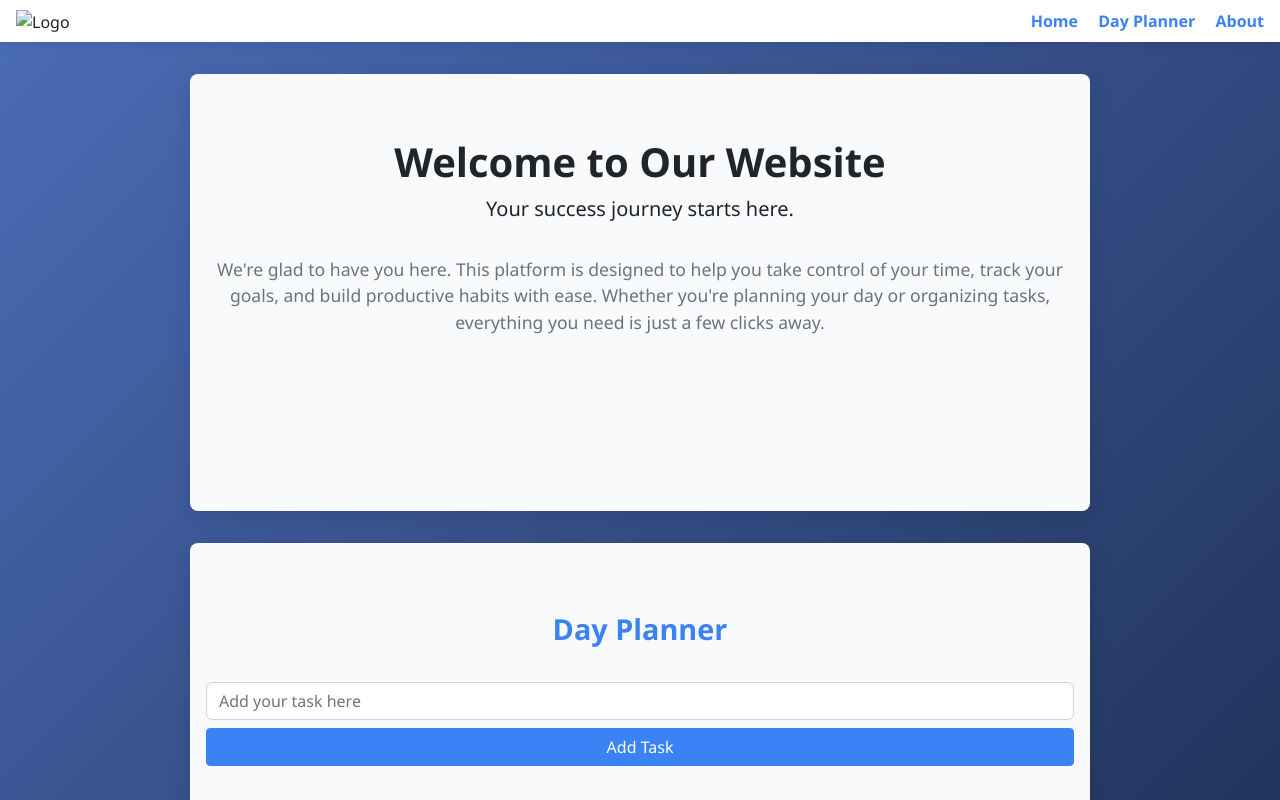
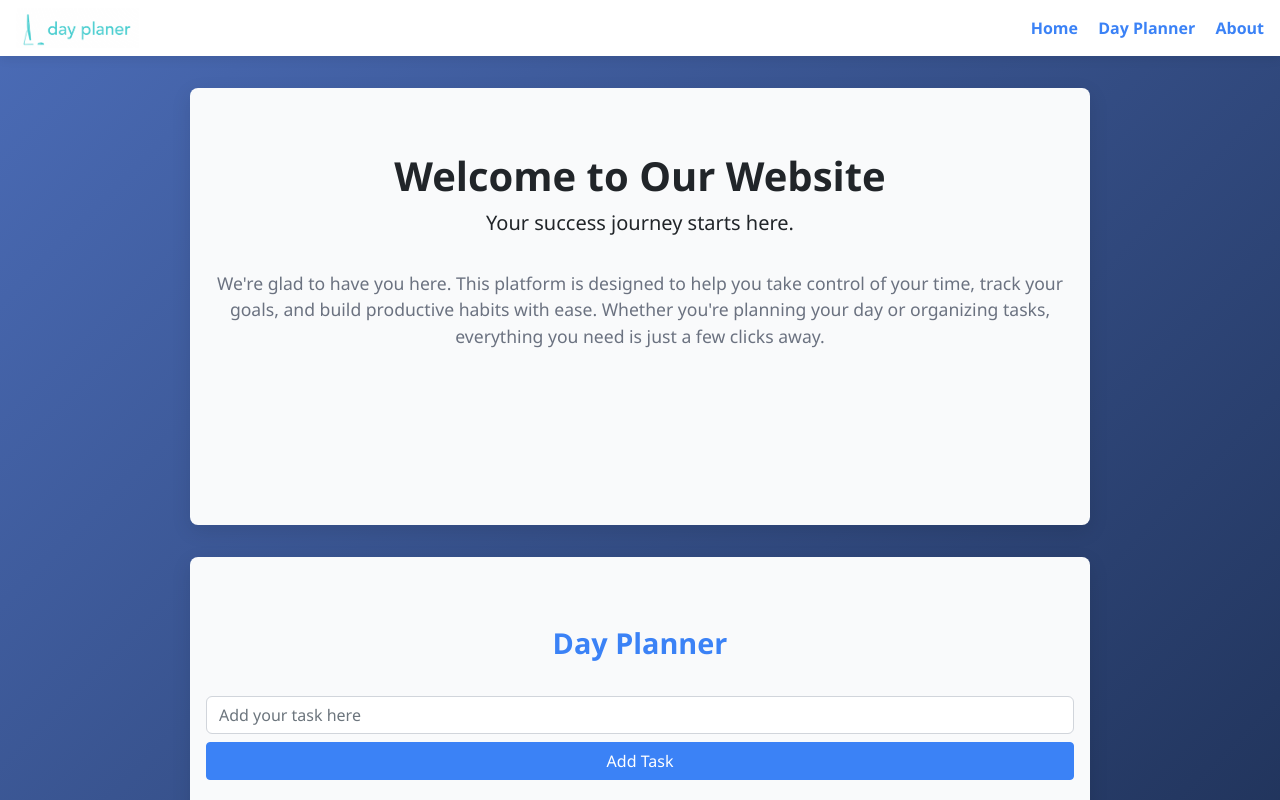
Before and after one commit to udayreddytetali/dayplanner, a plain HTML site: page index.html in a window 1280 px wide. Shown: the top 800 px of the page. Drawn offline with nearby package versions, Linux system fonts and the light colour scheme; the site is published under a folder, as on GitHub Pages, so addresses that start at the root find nothing.

Commit message:
Update index.html

```diff
--- a/index.html
+++ b/index.html
@@ -10,7 +10,7 @@
 <body>
     <nav>
         <div>
-            <img src="/logo.png" alt="Logo" class="logo" />
+            <img src="logo.png" alt="Logo" class="logo" />
         </div>
         <div>
             <a href="#home">Home</a>
```
